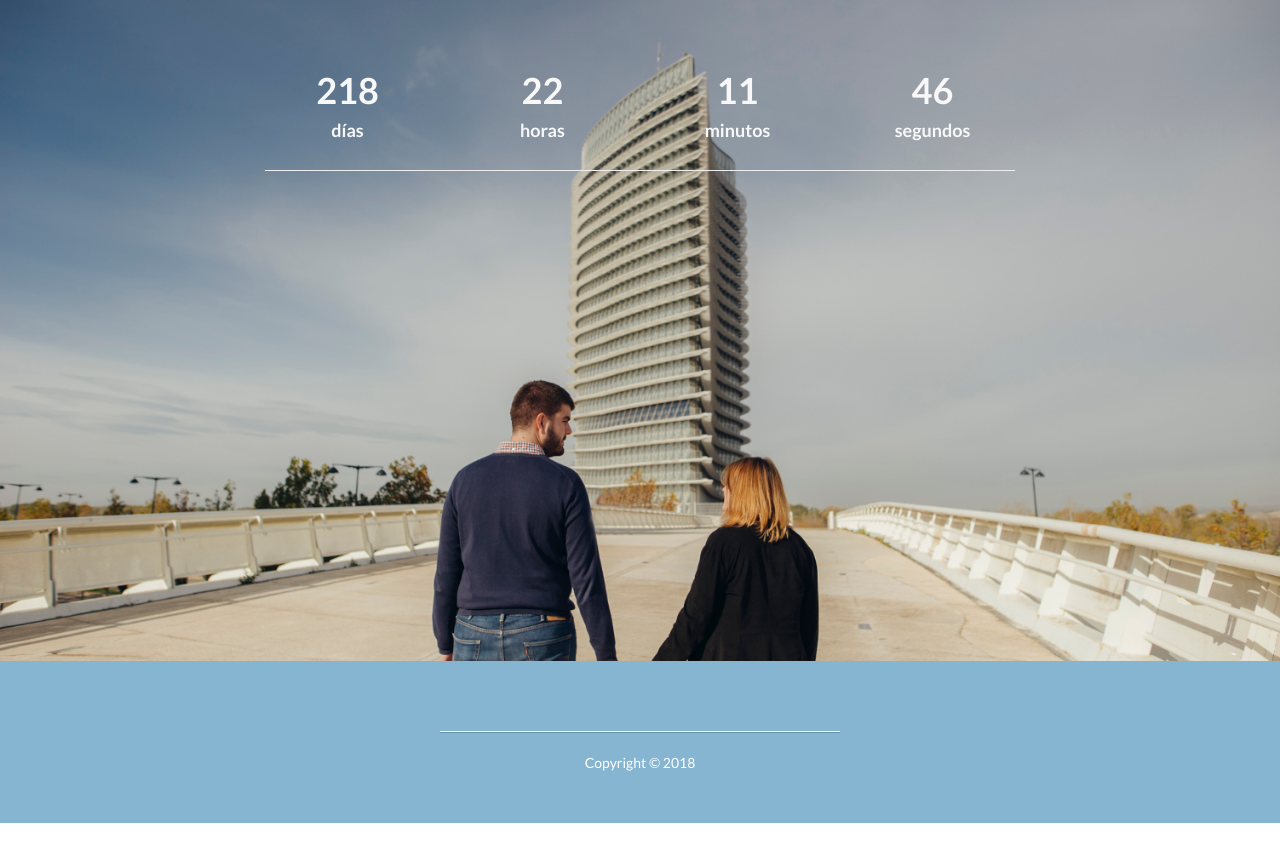
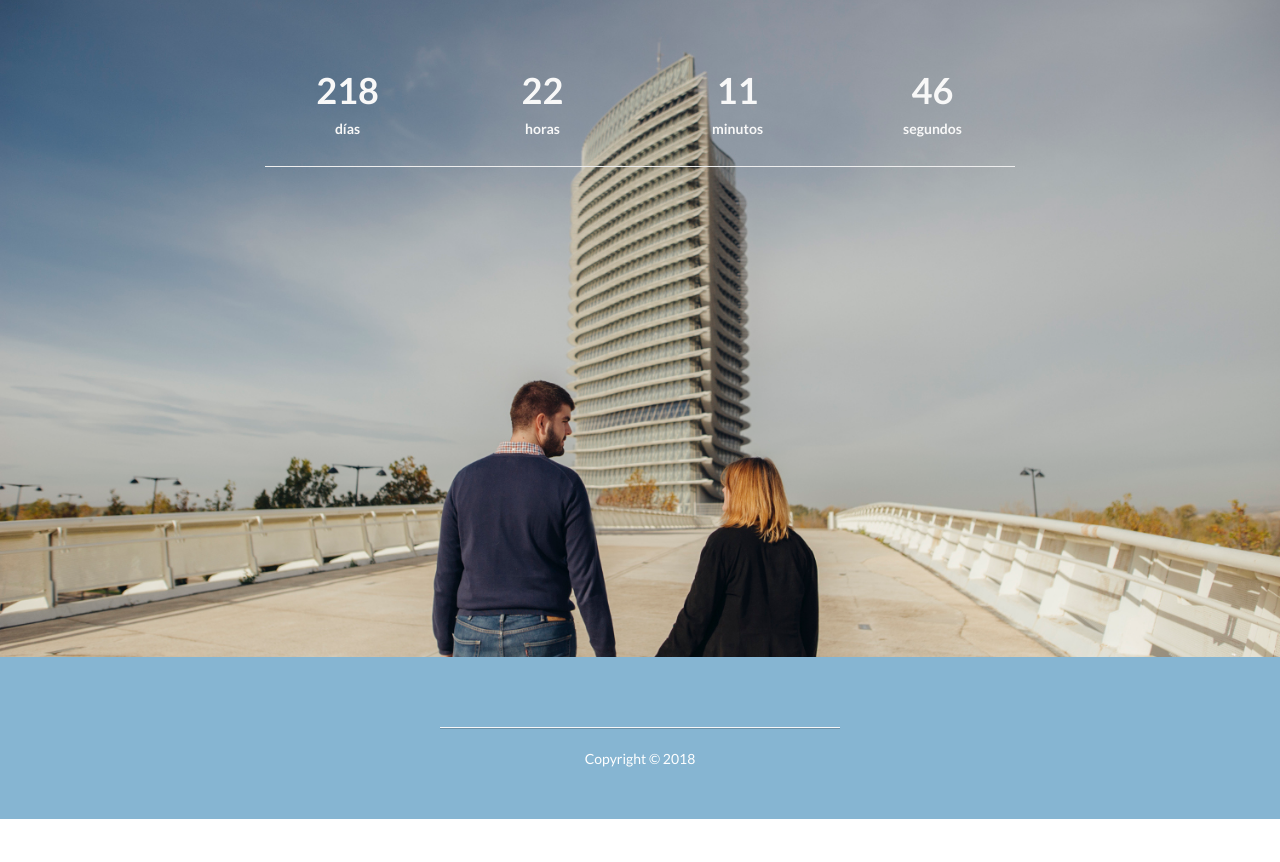
Before and after one commit to aliciasanji/iamgroot, a Jekyll site: the page built from index.html, in a window 1280 px wide. Shown: the top 862 px of the page. Built offline with Jekyll 4.4.1, drawn with Linux system fonts in a browser that asks for light colours; nearby versions of some CDN libraries; library files that are not in the unit come from our copies.

Commit message:
Size countdown

```diff
--- a/_includes/header.html
+++ b/_includes/header.html
@@ -24,9 +24,9 @@
                   <p id="countdown-days"></p>
                 </strong>
               </h1>
-              <h4>
+              <h5>
                 <strong>días</strong>
-              </h4>
+              </h5>
             </div>
           </div>
           <div class="col-md-3 col-sm-3 col-xs-3">
@@ -36,9 +36,9 @@
                   <p id="countdown-hours"></p>
                 </strong>
               </h1>
-              <h4>
+              <h5>
                 <strong>horas</strong>
-              </h4>
+              </h5>
             </div>
           </div>
           <div class="col-md-3 col-sm-3 col-xs-3">
@@ -48,9 +48,9 @@
                   <p id="countdown-minutes"></p>
                 </strong>
               </h1>
-              <h4>
+              <h5>
                 <strong>minutos</strong>
-              </h4>
+              </h5>
             </div>
           </div>
           <div class="col-md-3 col-sm-3 col-xs-3">
@@ -60,9 +60,9 @@
                   <p id="countdown-seconds"></p>
                 </strong>
               </h1>
-              <h4>
+              <h5>
                 <strong>segundos</strong>
-              </h4>
+              </h5>
             </div>
           </div>
         </div>
```
